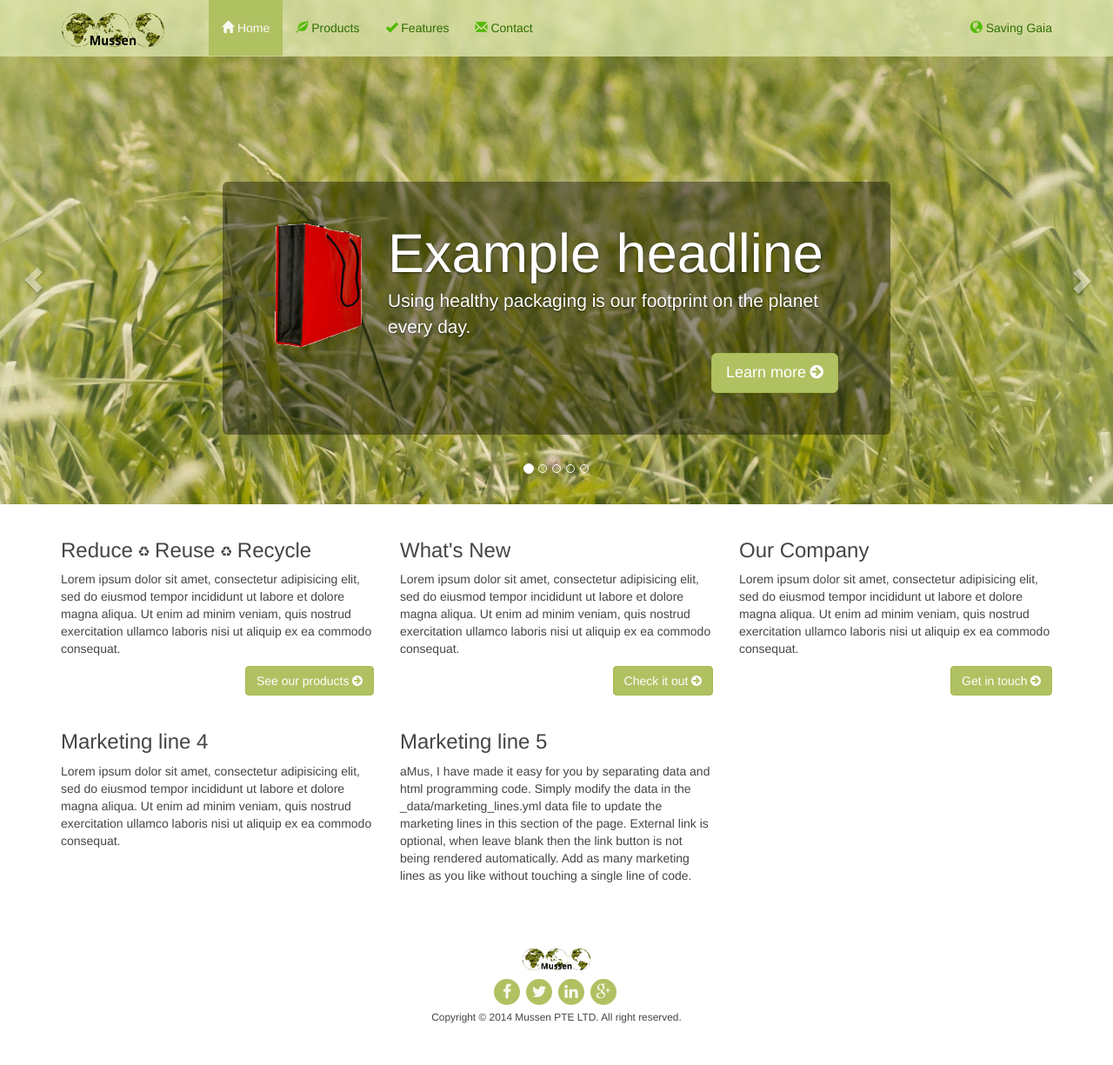
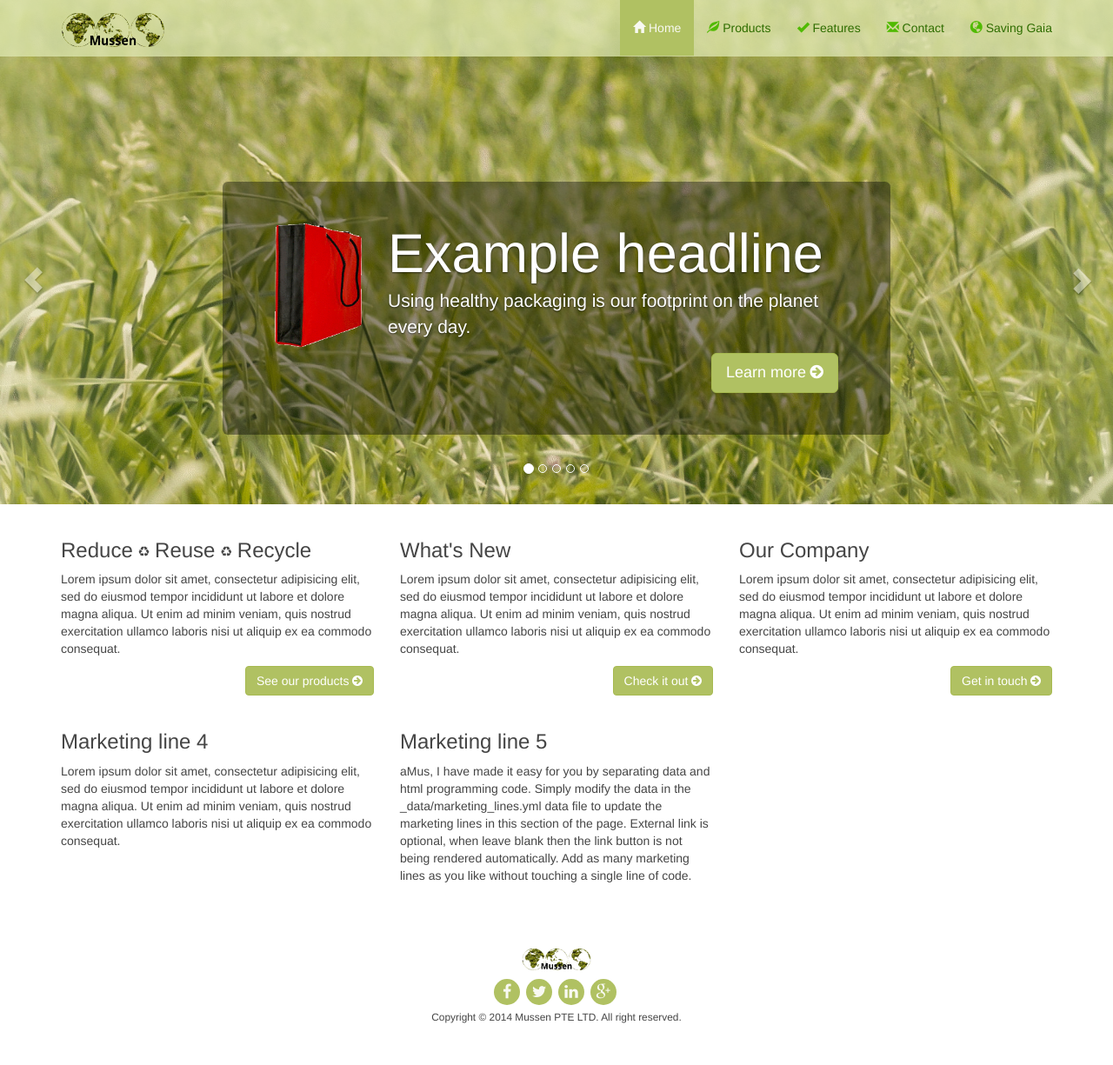
Before and after one commit to Mussen-PTE-LTD/mussen-pte-ltd.github.io, a Jekyll site: the page built from index.html, in a window 1280 px wide. Shown: the whole page at 87% size. Built offline with Jekyll 4.4.1, drawn with Linux system fonts in a browser that asks for light colours; nearby versions of some CDN libraries.

Commit message:
Right aligned all the navbar menu items.

```diff
--- a/_includes/default.html
+++ b/_includes/default.html
@@ -52,13 +52,11 @@
               <a class="navbar-brand" href="{{ HOME_PATH }}"><img src="img/logo.png" alt="{{ site.owner.name }}" width="120"></a>
             </div>
             <div class="navbar-collapse collapse">
-              <ul class="nav navbar-nav">
+              <ul class="nav navbar-nav navbar-right">
                 <li{% unless page.title %} class="active"{% endunless %}><a href="{{ HOME_PATH }}"><span class="glyphicon glyphicon-home"></span> Home</a></li>
                 <li{% if page.title == 'Products' %} class="active"{% endif %}><a href="{{ site.path.products }}"><span class="glyphicon glyphicon-leaf"></span> Products</a></li>
                 <li{% if page.title == 'Features' %} class="active"{% endif %}><a href="{{ site.path.features }}"><span class="glyphicon glyphicon-ok"></span> Features</a></li>
                 <li{% if page.title == 'Contact' %} class="active"{% endif %}><a href="{{ site.path.contact }}"><span class="glyphicon glyphicon-envelope"></span> Contact</a></li>
-              </ul>
-              <ul class="nav navbar-nav navbar-right">
                 <li{% if page.title == 'Saving Gaia' %} class="active"{% endif %}><a href="{{ site.path.saving_gaia }}"><span class="glyphicon glyphicon-globe"></span> Saving Gaia</a></li>
               </ul>
             </div><!--/.nav-collapse -->
```
